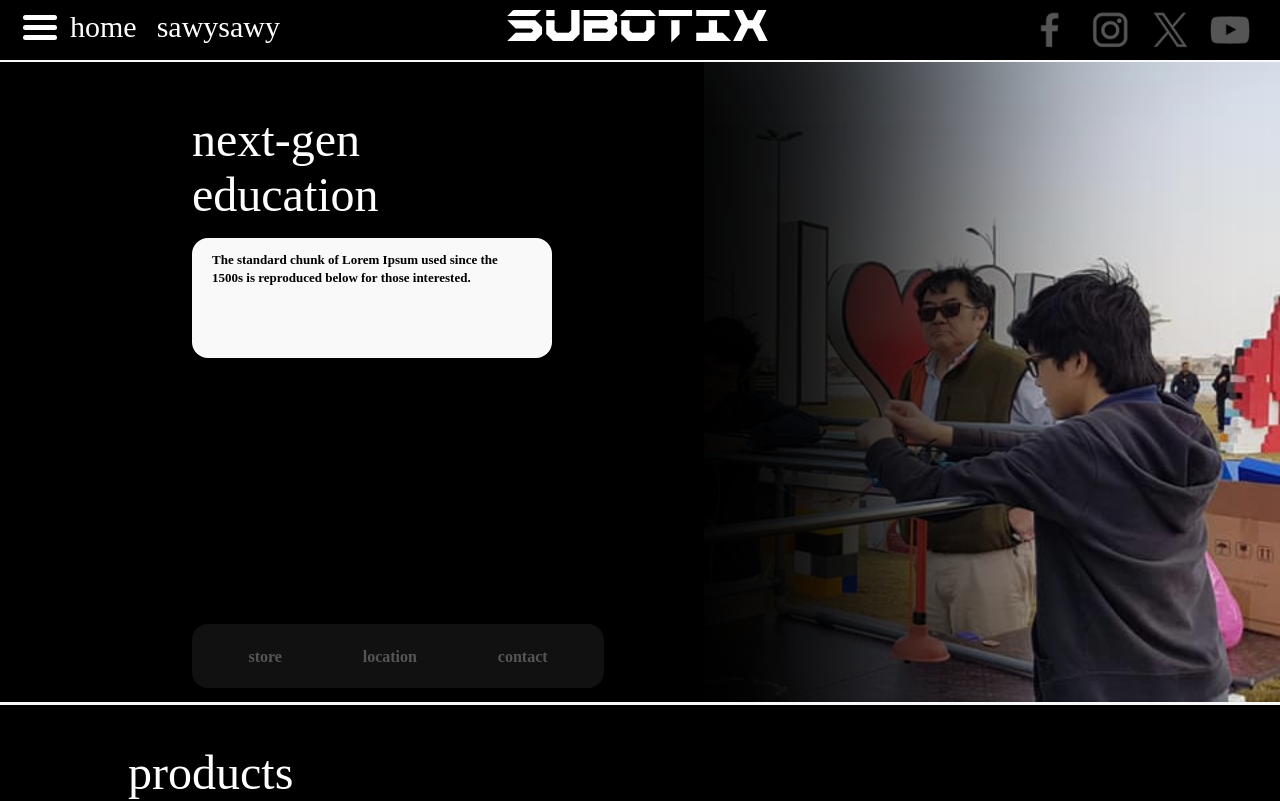
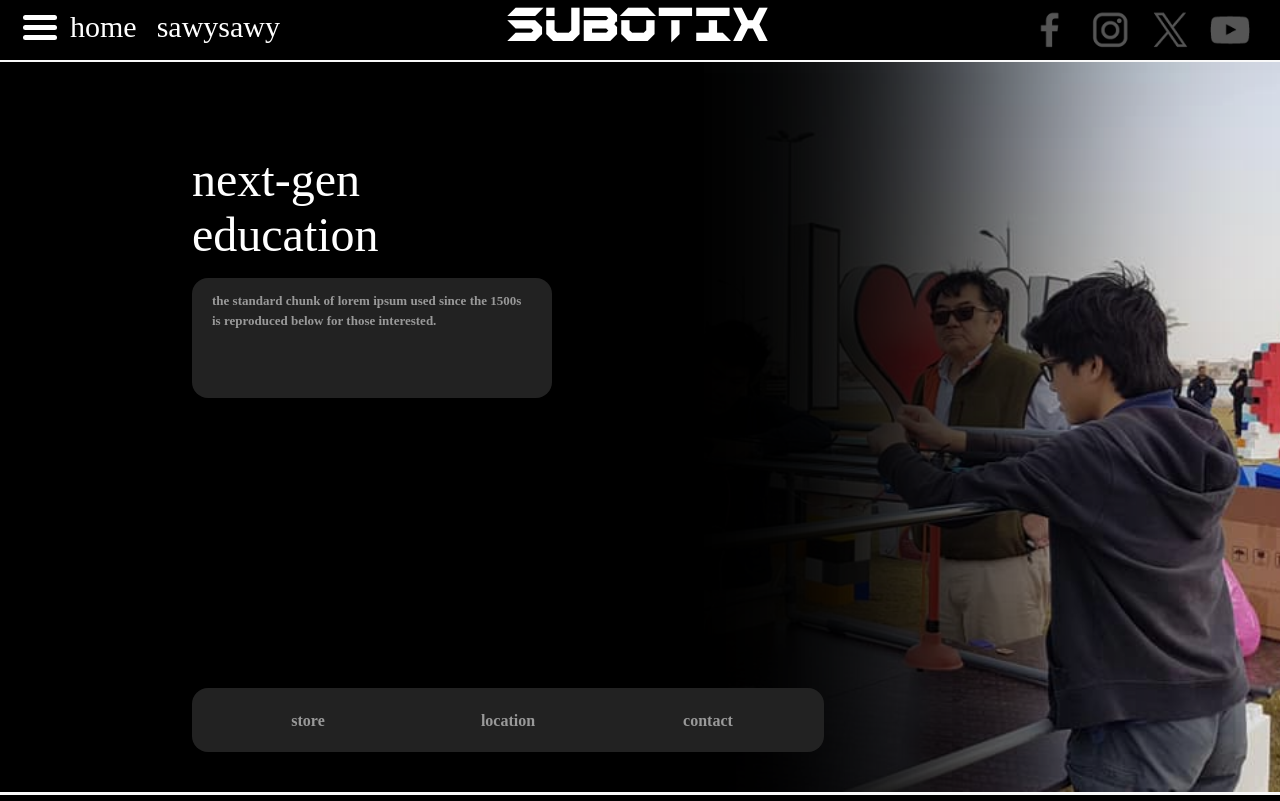
Before and after one commit to Matteo-Y/Subotix_site_legacy, a React (Create React App) app: page /#/ in a window 1280 px wide. Shown: the top 801 px of the page. Built offline with nearby package versions, Linux system fonts and the light colour scheme; a web font is replaced by a local one.

Commit message:
sawy multi-media compat

```diff
--- a/src/modules/Landing.js
+++ b/src/modules/Landing.js
@@ -12,7 +12,7 @@ export default function Landing() {
                         <h2>next-gen <br/>education</h2>
                     </div>
                     <div id="hero-paragraph-div">
-                        <p>The standard chunk of Lorem Ipsum used since the 1500s is reproduced below for those interested.</p>
+                        <p>the standard chunk of lorem ipsum used since the 1500s is reproduced below for those interested.</p>
                     </div>
                     <div id="hero-links-div">
                         <HashLink className="hero-link" smooth to="#product-section">store</HashLink>
@@ -48,7 +48,7 @@ export default function Landing() {
                         <h2>sawy-sawy</h2>
                         <h3>out of the box ready microcontroller</h3>
                     </div>
-                    <p>The standard chunk of Lorem Ipsum used since the 1500s is reproduced below for those interested. Sections 1.10.32 and 1.10.33 from "de Finibus Bonorum et Malorum" by Cicero are also reproduced in their exact original form, accompanied by English versions from the 1914 translation by H. Rackham.</p>
+                    <p>the standard chunk of lorem ipsum used since the 1500s is reproduced below for those interested. sections 1.10.32 and 1.10.33 from "de finibus bonorum et malorum" by cicero are also reproduced in their exact original form, accompanied by english versions from the 1914 translation by h. rackham.</p>
                 </div>
             </a>
             <a id="locations-section" className="section hover-section" href={"#" + BASE_PATH}>
@@ -58,7 +58,7 @@ export default function Landing() {
                         <h2>locations</h2>
                         <h3>visit us</h3>
                     </div>
-                    <p>The standard chunk of Lorem Ipsum used since the 1500s is reproduced below for those interested. Sections 1.10.32 and 1.10.33 from "de Finibus Bonorum et Malorum" by Cicero are also reproduced in their exact original form, accompanied by English versions from the 1914 translation by H. Rackham.</p>
+                    <p>the standard chunk of lorem ipsum used since the 1500s is reproduced below for those interested. sections 1.10.32 and 1.10.33 from "de finibus bonorum et malorum" by cicero are also reproduced in their exact original form, accompanied by english versions from the 1914 translation by h. rackham.</p>
                 </div>
             </a>
         </div>
--- a/src/modules/Sawy.js
+++ b/src/modules/Sawy.js
@@ -7,14 +7,14 @@ export default function Sawy() {
         </div>
         <div id="showcase" className="section">
             <div id="showcase-textbox">
-                <h2>the sawy-sawy</h2>
+                <h2>sawy-sawy</h2><br/>
                 <ul>
-                    <li>accessible learning for all ages</li><br/>
-                    <li>educator professional development</li><br/>
+                    <li>accessible learning for all ages</li><br/><br/>
+                    <li>educator professional development</li><br/><br/>
                     <li>steam integration for creativity</li>
                 </ul>
             </div>
-            <img style={{width: "30%", marginRight: "20%"}} src={require("../res/pictures/ui/sawy.png")} alt=""/>
+            <img id="sawy-svg" style={{width: "30%", marginRight: "20%"}} src={require("../res/pictures/ui/sawy.png")} alt=""/>
         </div>
         <div id="content-section" className="section">
             <div id="webapp-redirect" className="sawy-sub-section">
@@ -37,13 +37,13 @@ export default function Sawy() {
             </div>
         </div>
         <div id="workshops">
-            <a id="locations-section" className="section" href={"#" + SAWY_PATH}>
+            <a id="locations-section" className="section hover-section" href={"#" + SAWY_PATH}>
                 <img className="banner" src={require("../res/pictures/gallery/78.jpg")} alt=""/>
                 <div id="locations-infobar" className="infobar">
                     <div style={{ height: "170px" }}>
                         <h2>workshops</h2>
                     </div>
-                    <p>The standard chunk of Lorem Ipsum used since the 1500s is reproduced below for those interested. Sections 1.10.32 and 1.10.33 from "de Finibus Bonorum et Malorum" by Cicero are also reproduced in their exact original form, accompanied by English versions from the 1914 translation by H. Rackham.</p>
+                    <p>the standard chunk of lorem ipsum used since the 1500s is reproduced below for those interested. sections 1.10.32 and 1.10.33 from "de finibus bonorum et malorum" by cicero are also reproduced in their exact original form, accompanied by english versions from the 1914 translation by h. rackham.</p>
                 </div>
             </a>
         </div>
--- a/src/styles/App.css
+++ b/src/styles/App.css
@@ -199,12 +199,14 @@ img {
 }
 
 #header-menu {
+  overflow: visible;
   flex: 1 1 0;
   display: flex;
   justify-content: left;
 }
 
 #header-title {
+  overflow: visible;
   flex: 1 1 0;
   display: flex;
   justify-content: center;
@@ -349,7 +351,6 @@ button.dropdown-toggle:hover .dropdown-toggle {
 
 .product-card {
   position: relative;
-  background-color: #444;
   height: 450px;
   width: 300px;
   margin: 0 20px 20px 0;
@@ -392,7 +393,9 @@ button.dropdown-toggle:hover .dropdown-toggle {
 }
 
 .hero-link {
-  color: #555;
+  color: #999;
+  width: 25%;
+  text-align: center;
   margin: auto;
   border-radius: 1em;
   padding: 1em;
@@ -402,12 +405,25 @@ button.dropdown-toggle:hover .dropdown-toggle {
 .hero-link:hover {
   color: black;
   background-color: #f9f9f9;
-  transform: translateY(-2px) scale(1.05);
+  transform: translateY(-4px) scale(1.05);
 }
 
 #hero-section {
   margin-top: 2px;
   margin-bottom: 3px;
+}
+
+#hero-section:hover #hero-blank {
+  transform: scale(1.05);
+}
+#hero-section:hover #hero-paragraph-div {
+  background-color: #f9f9f9;
+}
+#hero-section:hover #hero-paragraph-div p {
+  color: black;
+}
+#hero-section:hover #hero-links-div {
+  height: 230px;
 }
 
 #hero-blank {
@@ -416,9 +432,10 @@ button.dropdown-toggle:hover .dropdown-toggle {
   flex-direction: column;
   overflow: visible;
   z-index: 1;
-  box-shadow: 0 0 300px 250px black;
+  box-shadow: 0 0 300px 300px black;
   background-color: black;
   height: 100%;
+  transition: all 0.3s;
 }
 
 #hero-title-div {
@@ -431,30 +448,30 @@ button.dropdown-toggle:hover .dropdown-toggle {
 }
 
 #hero-paragraph-div {
-  background-color: #f9f9f9;
+  background-color: #222;
   height: 100px;
   width: 320px;
   border-radius: 1em;
   padding: 0 20px 20px 20px;
+  transition: all 0.3s;
 }
 #hero-paragraph-div p {
-  color: black;
+  color: #999;
   font-size: small;
-  line-height: 1.4;
-  font-weight: light;
+  line-height: 1.5;
 }
 
 #hero-links-div {
   display: flex;
   flex-direction: row;
   position: absolute;
-  bottom: 4em;
-  background-color: #111;
-  width: 380px;
-  height: 2.5em;
+  bottom: 130px;
+  background-color: #222;
+  height: 40px;
   border-radius: 1em;
   padding: 0.5em 1em 1em 1em;
   font-weight: bold;
+  transition: all 0.3s;
 }
 
 #product-section {
@@ -501,11 +518,14 @@ button.dropdown-toggle:hover .dropdown-toggle {
 
 @media only screen and (max-width: 600px) {
   #hero-section {
-    height: 70vh;
+    height: 730px;
   }
   #hero-blank {
-    width: 10%;
-    padding: 50px 0 0 10%;
+    width: 30%;
+    padding: 90px 0 0 10%;
+  }
+  #hero-links-div {
+    width: 380px;
   }
   .infobar {
     padding-left: 5%;
@@ -519,11 +539,14 @@ button.dropdown-toggle:hover .dropdown-toggle {
 }
 @media only screen and (min-width: 600px) {
   #hero-section {
-    height: 70vh;
+    height: 730px;
   }
   #hero-blank {
-    width: 20%;
-    padding: 50px 0 0 11%;
+    width: 30%;
+    padding: 90px 0 0 11%;
+  }
+  #hero-links-div {
+    width: 420px;
   }
   .infobar {
     padding-left: 5%;
@@ -537,11 +560,14 @@ button.dropdown-toggle:hover .dropdown-toggle {
 }
 @media only screen and (min-width: 768px) {
   #hero-section {
-    height: 80vh;
+    height: 730px;
   }
   #hero-blank {
     width: 30%;
-    padding: 50px 0 0 13%;
+    padding: 90px 0 0 13%;
+  }
+  #hero-links-div {
+    width: 500px;
   }
   .infobar {
     padding-left: 5%;
@@ -555,11 +581,14 @@ button.dropdown-toggle:hover .dropdown-toggle {
 }
 @media only screen and (min-width: 992px) {
   #hero-section {
-    height: 80vh;
+    height: 730px;
   }
   #hero-blank {
     width: 40%;
-    padding: 50px 0 0 15%;
+    padding: 90px 0 0 15%;
+  }
+  #hero-links-div {
+    width: 600px;
   }
   .infobar {
     padding-left: 5%;
@@ -581,7 +610,6 @@ button.dropdown-toggle:hover .dropdown-toggle {
 
 #showcase {
   flex-direction: row;
-  height: 500px;
   padding: 50px;
   transition: all 0.3s;
 }
@@ -607,10 +635,9 @@ button.dropdown-toggle:hover .dropdown-toggle {
 }
 
 #showcase-textbox {
-  width: 30%;
+  background-color: #f0f0f0;
   margin-left: 10%;
   margin-right: 20px;
-  padding: 70px 0 0 70px;
   border-radius: 50px;
   transition: all 0.3s;
 }
@@ -619,6 +646,10 @@ button.dropdown-toggle:hover .dropdown-toggle {
   flex-direction: row;
   justify-content: center;
   padding-bottom: 70px;
+}
+
+#workshops {
+  margin-bottom: 30px;
 }
 
 .sawy-sub-section {
@@ -638,6 +669,17 @@ button.dropdown-toggle:hover .dropdown-toggle {
 }
 
 @media only screen and (max-width: 600px) {
+  #showcase {
+    display: block;
+  }
+  #showcase-textbox {
+    width: 50%;
+    padding: 0 10px 20px 30px;
+  }
+  #sawy-svg {
+    visibility: hidden;
+    height: 0;
+  }
   #content-section {
     flex-direction: column;
   }
@@ -647,6 +689,20 @@ button.dropdown-toggle:hover .dropdown-toggle {
   }
 }
 @media only screen and (min-width: 600px) {
+  #showcase {
+    display: block;
+  }
+  #showcase-textbox {
+    width: 60%;
+    padding: 0 60px 30px 60px;
+  }
+  #showcase-textbox h2 {
+    padding-left: 30px;
+  }
+  #sawy-svg {
+    visibility: hidden;
+    height: 0;
+  }
   #content-section {
     flex-direction: column;
   }
@@ -655,7 +711,18 @@ button.dropdown-toggle:hover .dropdown-toggle {
     height: 400px;
   }
 }
-@media only screen and (min-width: 1000px) {
+@media only screen and (min-width: 1060px) {
+  #showcase {
+    display: flex;
+  }
+  #showcase-textbox {
+    width: 30%;
+    padding: 10px 30px 0 30px;
+  }
+  #sawy-svg {
+    visibility: visible;
+    height: auto;
+  }
   #content-section {
     flex-direction: row;
   }
@@ -664,27 +731,6 @@ button.dropdown-toggle:hover .dropdown-toggle {
     height: 400px;
   }
 }
-.collage {
-  width: 90vw;
-  display: flex;
-  flex-direction: row;
-  margin: 20px auto 40px auto;
-}
-
-.collage-collumn {
-  background-color: black;
-  display: flex;
-  flex-direction: column;
-  flex: 1 1 0;
-}
-
-.collage-image {
-  margin: 2%;
-  -o-object-fit: cover;
-     object-fit: cover;
-  width: 96%;
-}
-
 .slideshow {
   background-color: black;
   margin: 0;
--- a/src/styles/App.scss
+++ b/src/styles/App.scss
@@ -8,9 +8,10 @@
     src: url(./../res/fonts/MajorMonoDisplay-Regular.ttf);
 }
 
-$pallette-1: #444;
+$pallette-1: #222;
 $pallette-2: #777;
 $pallette-3: #f9f9f9;
+$pallette-4: #999;
 
 @media only screen and (max-width: 600px) {
     h1 {font-size: 50px }
@@ -93,5 +94,4 @@ img {
 @import 'Footer.scss';
 @import 'Landing.scss';
 @import 'Sawy.scss';
-@import 'Collage.scss';
 @import 'Slideshow.scss';
--- a/src/styles/_Header.scss
+++ b/src/styles/_Header.scss
@@ -41,12 +41,14 @@
 }
 
 #header-menu {
+    overflow: visible;
     flex: 1 1 0;
     display: flex;
     justify-content: left;
 }
 
 #header-title {
+    overflow: visible;
     flex: 1 1 0;
     display: flex;
     justify-content: center;
--- a/src/styles/_Landing.scss
+++ b/src/styles/_Landing.scss
@@ -21,7 +21,6 @@
 
 .product-card {
     position: relative;
-    background-color: $pallette-1;
     height: 450px;
     width: 300px;
     margin: 0 20px 20px 0;
@@ -63,7 +62,9 @@
 }
 
 .hero-link {
-    color: #555;
+    color: $pallette-4;
+    width: 25%;
+    text-align: center;
     margin: auto;
     border-radius: 1em;
     padding: 1em;
@@ -73,12 +74,25 @@
 .hero-link:hover {
     color: black;
     background-color: $pallette-3;
-    transform: translateY(-2px) scale(1.05);
+    transform: translateY(-4px) scale(1.05);
 }
 
 #hero-section {
     margin-top: 2px;
     margin-bottom: 3px;
+}
+
+#hero-section:hover {
+    #hero-blank {
+        transform: scale(1.05);
+    }
+    #hero-paragraph-div {
+        background-color: $pallette-3;
+        p {color: black }
+    }
+    #hero-links-div {
+        height: 230px;
+    }
 }
 
 #hero-blank {
@@ -87,9 +101,10 @@
     flex-direction: column;
     overflow: visible;
     z-index: 1;
-    box-shadow: 0 0 300px 250px black;
+    box-shadow: 0 0 300px 300px black;
     background-color: black;
     height: 100%;
+    transition: all 0.3s;
 }
 
 #hero-title-div {
@@ -102,30 +117,30 @@
 }
 
 #hero-paragraph-div {
-    background-color: $pallette-3;
+    background-color: $pallette-1;
     height: 100px;
     width: 320px;
     border-radius: 1em;
     padding: 0 20px 20px 20px;
     p {
-        color: black;
+        color: $pallette-4;
         font-size: small;
-        line-height: 1.4;
-        font-weight: light;
+        line-height: 1.5;
     }
+    transition: all 0.3s;
 }
 
 #hero-links-div {
     display: flex;
     flex-direction: row;
     position: absolute;
-    bottom: 4em;
-    background-color: #111;
-    width: 380px;
-    height: 2.5em;
+    bottom: 130px;
+    background-color: $pallette-1;
+    height: 40px;
     border-radius: 1em;
     padding: 0.5em 1em 1em 1em;
     font-weight: bold;
+    transition: all 0.3s;
 }
 
 #product-section {
@@ -175,25 +190,29 @@
 }
 
 @media only screen and (max-width: 600px) {
-    #hero-section { height: 70vh }
-    #hero-blank { width: 10%; padding: 50px 0 0 10% }
+    #hero-section { height: 730px }
+    #hero-blank { width: 30%; padding: 90px 0 0 10% }
+    #hero-links-div { width: 380px }
     .infobar { padding-left: 5%; h3 { font-size: 1.2rem}; p { width: 90% } }
 }
 
 @media only screen and (min-width: 600px) {
-    #hero-section { height: 70vh }
-    #hero-blank { width: 20%; padding: 50px 0 0 11% }
+    #hero-section { height: 730px }
+    #hero-blank { width: 30%; padding: 90px 0 0 11% }
+    #hero-links-div { width: 420px }
     .infobar { padding-left: 5%; h3 { font-size: 1.2rem}; p { width: 90% } }
 }
 
 @media only screen and (min-width: 768px) {
-    #hero-section { height: 80vh }
-    #hero-blank { width: 30%; padding: 50px 0 0 13% }
+    #hero-section { height: 730px }
+    #hero-blank { width: 30%; padding: 90px 0 0 13% }
+    #hero-links-div { width: 500px }
     .infobar { padding-left: 5%; h3 { font-size: 1.2rem}; p { width: 60% } }
 }
 
 @media only screen and (min-width: 992px) {
-    #hero-section { height: 80vh }
-    #hero-blank { width: 40%; padding: 50px 0 0 15% }
+    #hero-section { height: 730px }
+    #hero-blank { width: 40%; padding: 90px 0 0 15% }
+    #hero-links-div { width: 600px }
     .infobar { padding-left: 5%; h3 { font-size: 1.2rem}; p { width: 60% } }
 }
```
Also changed, not shown: src/styles/_Collage.scss (deleted, +0 -19 lines), src/styles/_Sawy.scss (+15 -4 lines), 1 other file (tests, documents, lock files or other folders).
